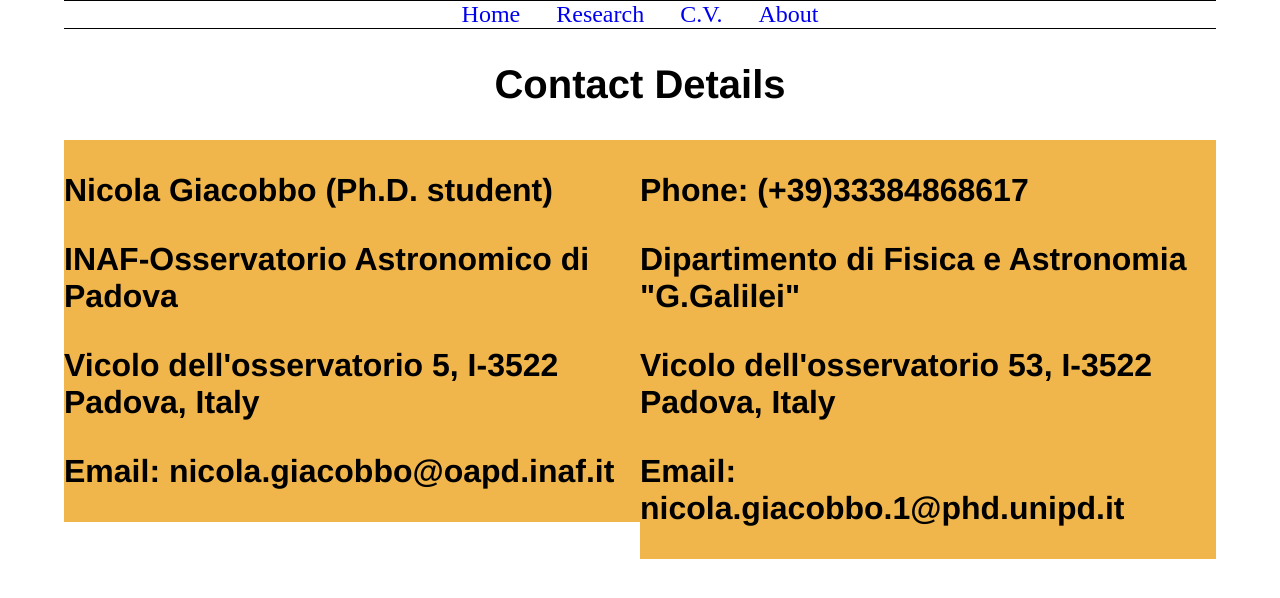
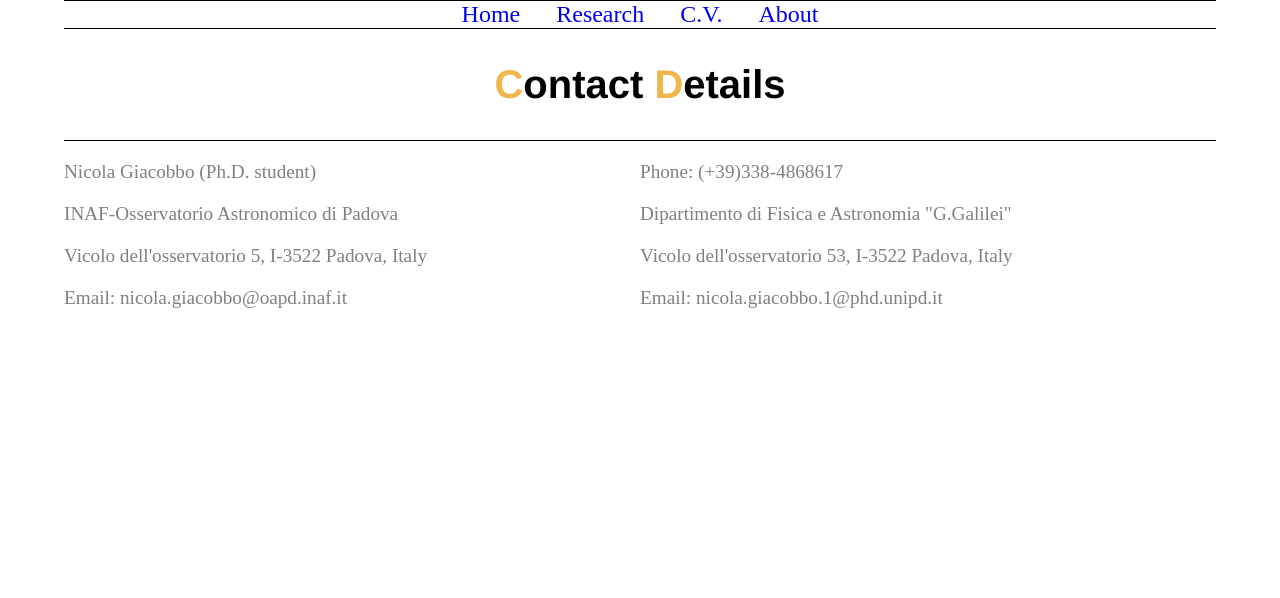
Before and after one commit to GiacobboNicola/giacobbonicola.github.io, a Jekyll site: the page files/contact.html, which Jekyll copies as it is, in a window 1280 px wide. Shown: the top 598 px of the page. Built offline with Jekyll 4.4.1, drawn with Linux system fonts in a browser that asks for light colours.

Commit message:
contact page

```diff
--- a/css/contact.css
+++ b/css/contact.css
@@ -23,7 +23,7 @@
 
   /* add hover behaviour */
   .mainmenu a:hover {
-      background-color: rgb(36, 141, 217);
+      background-color: rgb(240, 182, 75);
       color: white;
   }
 
@@ -41,7 +41,7 @@
   h1 {
     font-size: 3.5em;
     font-family:'Helvetica', 'Arial', 'Sans-Serif';
-    color: rgb(36, 141, 217);
+    color: rgb(240, 182, 75);
   }
 
   h2 {
@@ -66,5 +66,8 @@
 .column {
   float: left;
   width: 50%;
-  background-color: rgb(240, 182, 75);
 }
+
+.y{
+  color: rgb(240, 182, 75);
+}
--- a/files/abstract.html
+++ b/files/abstract.html
@@ -7,7 +7,7 @@
 	<meta name="author" content="">
 
 	<head>
-		<title>{{ title }}</title>
+		<title>abstract</title>
 		<!-- link to main stylesheet -->
 		<link rel="stylesheet" type="text/css" href="/css/main.css">
 		<link rel="stylesheet" type="text/css" href="/css/cv.css">
--- a/files/contact.html
+++ b/files/contact.html
@@ -23,18 +23,18 @@
 			</ul>
 		</div>
 		<footer>
-						<h2 style="text-align:center"><span class='r'>C</span>ontact <span class='r'>D</span>etails</h2>
+						<h2 style="text-align:center"><span class='y'>C</span>ontact <span class='y'>D</span>etails</h2>
                 <div class="column">
-                  <h3>Nicola Giacobbo (Ph.D. student)</h3>
-                  <h3>INAF-Osservatorio Astronomico di Padova</h3>
-                  <h3>Vicolo dell'osservatorio 5, I-3522 Padova, Italy</h3>
-                  <h3>Email: nicola.giacobbo@oapd.inaf.it</h3>
+                  <p>Nicola Giacobbo (Ph.D. student)</p>
+                  <p>INAF-Osservatorio Astronomico di Padova</p>
+                  <p>Vicolo dell'osservatorio 5, I-3522 Padova, Italy</p>
+                  <p>Email: nicola.giacobbo@oapd.inaf.it</p>
                 </div>
                 <div class="column">
-                  <h3>Phone: (+39)33384868617</h3>
-                  <h3>Dipartimento di Fisica e Astronomia "G.Galilei"</h3>
-                  <h3>Vicolo dell'osservatorio 53, I-3522 Padova, Italy</h3>
-                  <h3>Email: nicola.giacobbo.1@phd.unipd.it</h3>
+                  <p>Phone: (+39)338-4868617</p>
+                  <p>Dipartimento di Fisica e Astronomia "G.Galilei"</p>
+                  <p>Vicolo dell'osservatorio 53, I-3522 Padova, Italy</p>
+                  <p>Email: nicola.giacobbo.1@phd.unipd.it</p>
                 </div>
         <footer>
 	</body>
```
Also changed, not shown: other parts of files/contact.html (+1 -1 lines).
